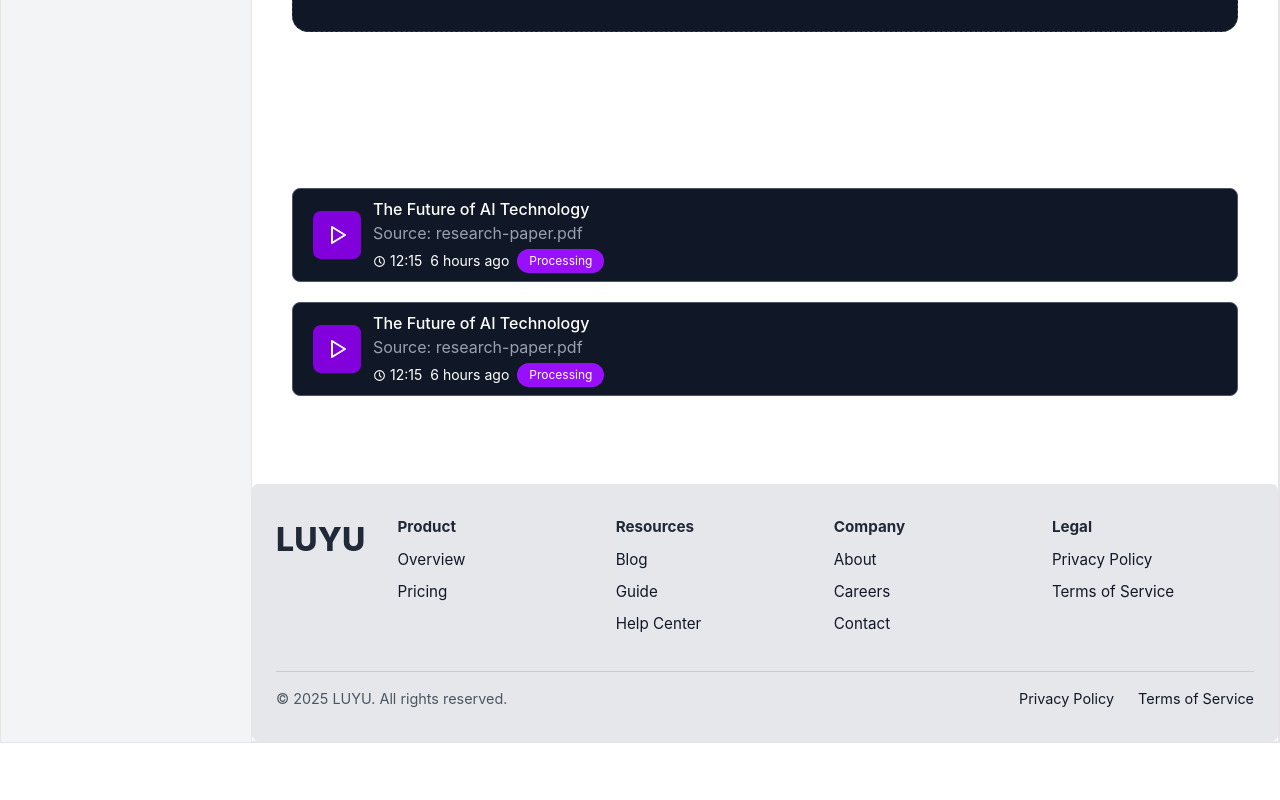
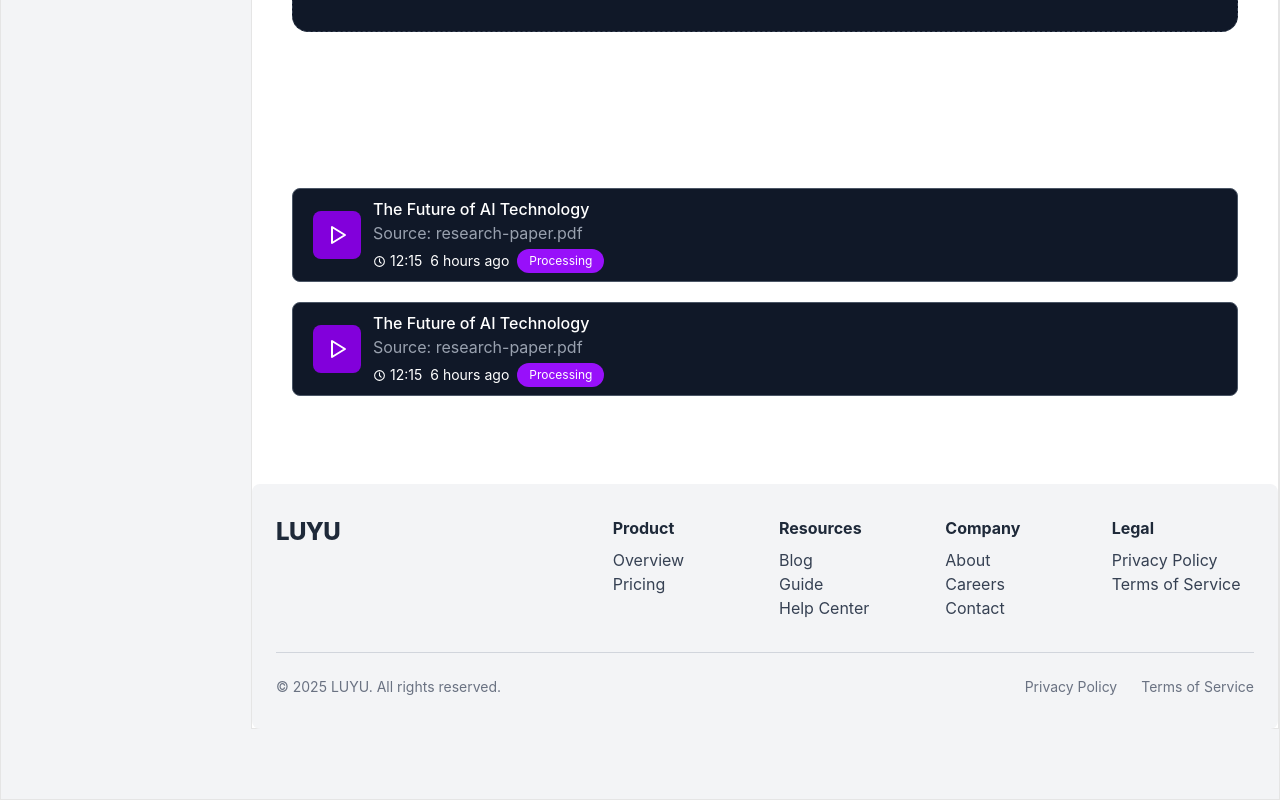
Before and after one commit to liyunze-coding/luyu_frontend, a React (Vite) app: page / in a window 1280 px wide. Shown: the part 1018-1818 px from the top of the page. Before the commit the page ends 1761 px from the top, so only its background shows below. Built offline with nearby package versions, Linux system fonts and the light colour scheme.

Commit message:
adding currently playing component

```diff
--- a/src/components/Footer/Footer.css
+++ /dev/null
@@ -1,161 +0,0 @@
-/* ---- Theme tokens (override these in your global :root if you like) ---- */
-:root {
-  --footer-bg: #e6e7ea;           /* light gray card */
-  --footer-text: #1f2937;         /* slate-800 */
-  --footer-muted: #4b5563;        /* slate-600 */
-  --footer-link: #111827;         /* slate-900 */
-  --footer-border: #c9ccd3;       /* subtle divider */
-  --footer-hover: rgba(0,0,0,.06);
-}
-
-@media (prefers-color-scheme: dark) {
-  :root {
-    --footer-bg: #1f2227;         /* dark card on dark page */
-    --footer-text: #e5e7eb;       /* slate-200 */
-    --footer-muted: #94a3b8;      /* slate-400 */
-    --footer-link: #f3f4f6;       /* near-white */
-    --footer-border: #2b2f36;
-    --footer-hover: rgba(255,255,255,.06);
-  }
-}
-
-/* In case a theme uses ::before to fake bullets */
-.footer li::before {
-  content: none !important;
-}
-
-.footer ul,
-.footer li {
-  margin-left: 0 !important;
-  padding-left: 0 !important;
-}
-
-/* ---- Layout ---- */
-.footer {
-  background: var(--footer-bg);
-  color: var(--footer-text);
-  position: relative;
-  border-radius: 6px;
-  width: 100%;
-  padding: 2rem 0;
-}
-
-.footer-container {
-  max-width: 3000;
-  width: 100%;
-  margin: 0 auto;
-  padding: 0 24px;
-}
-
-.footer-top {
-  display: grid;
-  grid-template-columns: 1fr;
-  gap: 2rem;
-}
-
-.footer-logo {
-  font-size: 2rem;
-  font-weight: 800;
-  letter-spacing: .2px;
-}
-
-/* Sections (Product/Resources/Company/Legal) */
-.footer-sections {
-  display: grid;
-  grid-template-columns: repeat(2, minmax(160px, 1fr));
-  gap: 2rem 3rem;
-}
-
-.footer-section h3 {
-  font-size: .95rem;
-  font-weight: 700;
-  color: var(--footer-text);
-  margin: 0 0 .5rem;
-}
-
-.footer-section ul {
-  list-style: none;
-  padding: 0;
-  margin: 0;
-}
-
-.footer-section li {
-  margin: .45rem 0;
-}
-
-.footer-section a {
-  font-size: .95rem;
-  color: var(--footer-link);
-  text-decoration: none;
-  transition: color .15s ease, text-decoration-color .15s ease;
-  text-underline-offset: 3px;
-}
-
-.footer-section a:hover {
-  text-decoration: underline;
-}
-
-/* Social row */
-.footer-social {
-  display: flex;
-  gap: 1rem;
-  align-items: center;
-}
-
-.footer-social a {
-  display: inline-flex;
-  align-items: center;
-  justify-content: center;
-  width: 36px;
-  height: 36px;
-  border-radius: 8px;
-  background: transparent;
-  color: var(--footer-text);
-  filter: grayscale(100%);
-  opacity: .85;
-  transition: background .15s ease, opacity .15s ease, filter .15s ease;
-}
-
-.footer-social a:hover {
-  background: var(--footer-hover);
-  opacity: 1;
-  filter: grayscale(0%);
-}
-
-/* Divider + bottom row */
-.footer-bottom {
-  margin-top: 1.75rem;
-  padding-top: 1rem;
-  border-top: 1px solid var(--footer-border);
-  display: flex;
-  justify-content: space-between;
-  align-items: center;
-  gap: .75rem;
-  font-size: .9rem;
-  color: var(--footer-muted);
-}
-
-.footer-bottom-links {
-  display: flex;
-  gap: 1.5rem;
-}
-
-.footer-bottom-links a {
-  color: var(--footer-link);
-  text-decoration: none;
-}
-
-.footer-bottom-links a:hover {
-  text-decoration: underline;
-}
-
-/* ---- Responsive ---- */
-@media (min-width: 860px) {
-  .footer-top {
-    grid-template-columns: auto 1fr auto; /* logo | sections | socials */
-    align-items: start;
-  }
-  .footer-sections {
-    grid-template-columns: repeat(4, minmax(140px, 1fr));
-  }
-}
--- a/src/components/Footer/Footer.tsx
+++ b/src/components/Footer/Footer.tsx
@@ -1,66 +1,137 @@
-import "./footer.css";
-
 function Footer() {
 	return (
-    <footer className="footer">
-      <div className="footer-container">
+		<footer className="w-full rounded-lg bg-gray-100 px-0 py-8 text-gray-800 dark:bg-neutral-800 dark:text-gray-200">
+			<div className="mx-auto max-w-7xl px-6">
 				{/* Top row */}
-        <div className="footer-top">
+				<div className="mb-8 grid items-start gap-8 md:grid-cols-3">
 					{/* Logo */}
-          <div className="footer-logo">LUYU</div>
+					<div className="mb-6 text-2xl font-extrabold tracking-tight md:mb-0">
+						LUYU
+					</div>
 
 					{/* Sections */}
-          <div className="footer-sections">
-            <div className="footer-section">
-              <h3>Product</h3>
+					<div className="col-span-2 grid grid-cols-2 gap-6 md:grid-cols-4">
+						<div>
+							<h3 className="mb-2 text-base font-bold">
+								Product
+							</h3>
 							<ul>
-                <li><a href="/#overview">Overview</a></li>
-                <li><a href="/pricing">Pricing</a></li>
+								<li>
+									<a
+										className="text-gray-700 hover:underline dark:text-gray-300"
+										href="/#overview"
+									>
+										Overview
+									</a>
+								</li>
+								<li>
+									<a
+										className="text-gray-700 hover:underline dark:text-gray-300"
+										href="/pricing"
+									>
+										Pricing
+									</a>
+								</li>
 							</ul>
 						</div>
-
-            <div className="footer-section">
-              <h3>Resources</h3>
+						<div>
+							<h3 className="mb-2 text-base font-bold">
+								Resources
+							</h3>
 							<ul>
-                <li><a href="/blog">Blog</a></li>
-                <li><a href="/guide">Guide</a></li>
-                <li><a href="/help">Help Center</a></li>
+								<li>
+									<a
+										className="text-gray-700 hover:underline dark:text-gray-300"
+										href="/blog"
+									>
+										Blog
+									</a>
+								</li>
+								<li>
+									<a
+										className="text-gray-700 hover:underline dark:text-gray-300"
+										href="/guide"
+									>
+										Guide
+									</a>
+								</li>
+								<li>
+									<a
+										className="text-gray-700 hover:underline dark:text-gray-300"
+										href="/help"
+									>
+										Help Center
+									</a>
+								</li>
 							</ul>
 						</div>
-
-            <div className="footer-section">
-              <h3>Company</h3>
+						<div>
+							<h3 className="mb-2 text-base font-bold">
+								Company
+							</h3>
 							<ul>
-                <li><a href="/about">About</a></li>
-                <li><a href="/careers">Careers</a></li>
-                <li><a href="/contact">Contact</a></li>
+								<li>
+									<a
+										className="text-gray-700 hover:underline dark:text-gray-300"
+										href="/about"
+									>
+										About
+									</a>
+								</li>
+								<li>
+									<a
+										className="text-gray-700 hover:underline dark:text-gray-300"
+										href="/careers"
+									>
+										Careers
+									</a>
+								</li>
+								<li>
+									<a
+										className="text-gray-700 hover:underline dark:text-gray-300"
+										href="/contact"
+									>
+										Contact
+									</a>
+								</li>
 							</ul>
 						</div>
-
-            <div className="footer-section">
-              <h3>Legal</h3>
+						<div>
+							<h3 className="mb-2 text-base font-bold">Legal</h3>
 							<ul>
-                <li><a href="/privacy">Privacy Policy</a></li>
-                <li><a href="/terms">Terms of Service</a></li>
+								<li>
+									<a
+										className="text-gray-700 hover:underline dark:text-gray-300"
+										href="/privacy"
+									>
+										Privacy Policy
+									</a>
+								</li>
+								<li>
+									<a
+										className="text-gray-700 hover:underline dark:text-gray-300"
+										href="/terms"
+									>
+										Terms of Service
+									</a>
+								</li>
 							</ul>
 						</div>
 					</div>
-
-          {/* Socials */}
-          {/* <div className="footer-social">
-            <a href="https://instagram.com" aria-label="Instagram">📷</a>
-            <a href="https://twitter.com" aria-label="Twitter">🐦</a>
-            <a href="https://facebook.com" aria-label="Facebook">📘</a>
-            <a href="https://github.com" aria-label="GitHub">💻</a>
-          </div> */}
 				</div>
 
 				{/* Bottom row */}
-        <div className="footer-bottom">
-          <p>© {new Date().getFullYear()} LUYU. All rights reserved.</p>
-          <div className="footer-bottom-links">
-            <a href="/privacy">Privacy Policy</a>
-            <a href="/terms">Terms of Service</a>
+				<div className="flex flex-col items-center justify-between border-t border-gray-300 pt-6 text-sm text-gray-500 md:flex-row dark:border-neutral-700 dark:text-gray-400">
+					<p>
+						© {new Date().getFullYear()} LUYU. All rights reserved.
+					</p>
+					<div className="mt-4 flex gap-6 md:mt-0">
+						<a className="hover:underline" href="/privacy">
+							Privacy Policy
+						</a>
+						<a className="hover:underline" href="/terms">
+							Terms of Service
+						</a>
 					</div>
 				</div>
 			</div>
--- a/src/components/Header.tsx
+++ b/src/components/Header.tsx
@@ -71,7 +71,7 @@ export function Header({ children }: { children?: React.ReactNode }) {
 				</SidebarBody>
 			</Sidebar>
 			<div className="flex flex-1">
-				<div className="flex h-full w-full flex-1 flex-col gap-2 border border-neutral-200 bg-white text-white dark:border-neutral-700 dark:bg-neutral-900">
+				<div className="mb-[69px] flex h-[calc(100%-70px)] w-full flex-1 flex-col gap-2 border border-neutral-200 bg-white text-white dark:border-neutral-700 dark:bg-neutral-900">
 					{children}
 				</div>
 			</div>
--- a/src/components/home/CreateNewAudio.tsx
+++ b/src/components/home/CreateNewAudio.tsx
@@ -9,7 +9,7 @@ export function CreateNewAudio() {
 	return (
 		<div className="py-10">
 			<h1 className="mb-10 text-3xl font-bold">Create New Audio</h1>
-			<div className="group hover:border-purplgroup-odd: flex cursor-pointer flex-col items-center justify-center rounded-2xl border border-dashed border-gray-700 bg-gray-900 py-10 transition-colors duration-150 hover:bg-[#201840]">
+			<div className="group flex cursor-pointer flex-col items-center justify-center rounded-2xl border border-dashed border-gray-700 bg-gray-900 py-10 transition-colors duration-150 hover:border-purple-500 hover:bg-[#201840]">
 				<div className="mb-5 w-fit rounded-full bg-purple-600 px-3 py-3">
 					<IconUpload
 						size={40}
--- a/src/components/home/styles/Hero.module.css
+++ b/src/components/home/styles/Hero.module.css
@@ -1,14 +1,14 @@
-ul {
+.heroUl {
 	list-style: none;
 }
 
-li {
+.heroUl li {
 	color: white;
 	position: relative;
 	padding-left: 1.2em;
 }
 
-li::before {
+.heroUl li::before {
 	content: "•";
 	color: limegreen;
 	position: absolute;
--- /dev/null
+++ b/src/components/ui/currently-playing.tsx
@@ -0,0 +1,7 @@
+export function CurrentlyPlaying() {
+	return (
+		<div className="fixed bottom-0 z-40 h-[70px] w-full bg-purple-950">
+			test
+		</div>
+	);
+}
--- a/src/routes/__root.tsx
+++ b/src/routes/__root.tsx
@@ -4,10 +4,12 @@ import { Outlet, createRootRoute } from "@tanstack/react-router";
 
 import { Header } from "../components/Header";
 import Footer from "@/components/Footer/Footer";
+import { CurrentlyPlaying } from "@/components/ui/currently-playing";
 
 export const Route = createRootRoute({
 	component: () => (
 		<>
+			<CurrentlyPlaying />
 			<Header>
 				<Outlet />
 				<Footer />
```
Also changed, not shown: src/components/home/Hero.tsx (+8 -4 lines). Lines whose indentation alone changed are shown as unchanged.
